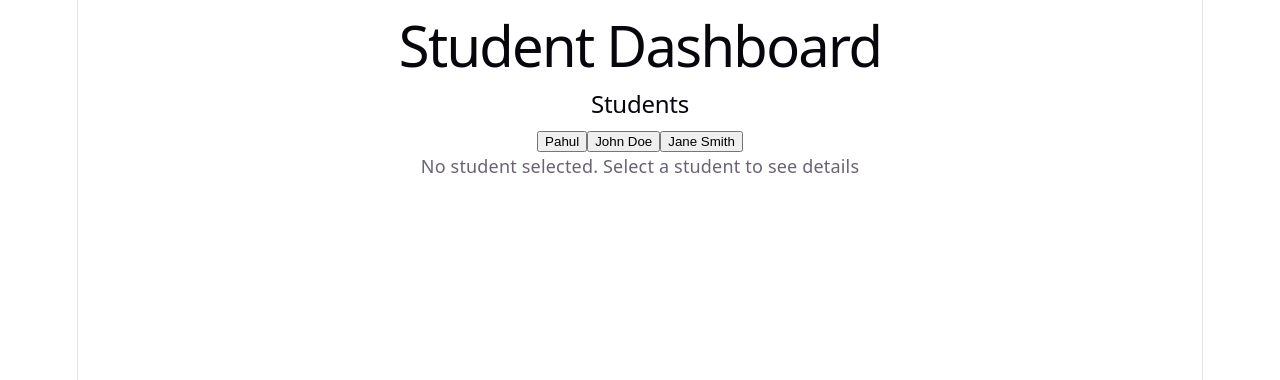
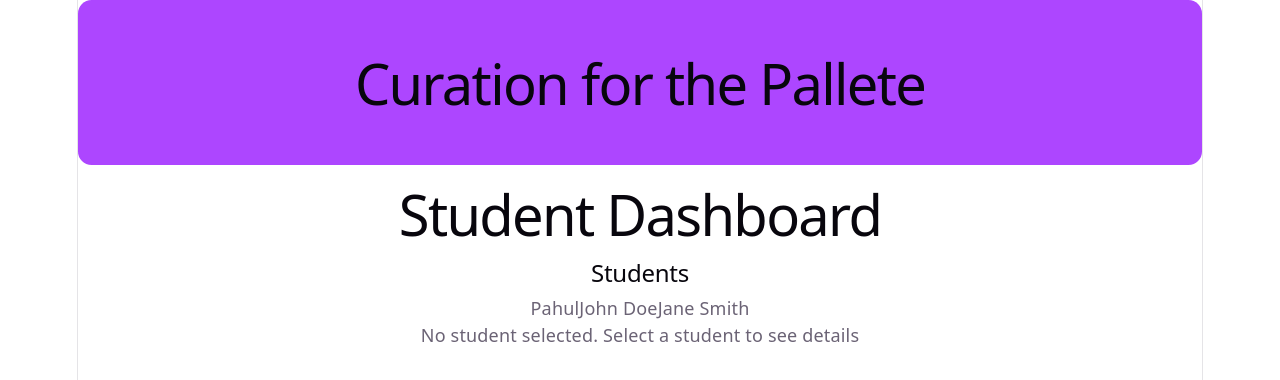
Before and after one commit to pahulmeet-singh/INT252, a React (Vite) app in the folder reactet/: page / in a window 1280 px wide. Shown: the top 380 px of the page. Built offline with nearby package versions, Linux system fonts and the light colour scheme.

Commit message:
tailwind css in the old project's APP.jsx

```diff
--- a/reactet/package.json
+++ b/reactet/package.json
@@ -10,8 +10,10 @@
     "preview": "vite preview"
   },
   "dependencies": {
+    "@tailwindcss/vite": "^4.3.3",
     "react": "^19.2.8",
-    "react-dom": "^19.2.8"
+    "react-dom": "^19.2.8",
+    "tailwindcss": "^4.3.3"
   },
   "devDependencies": {
     "@eslint/js": "^10.0.1",
--- a/reactet/src/App.jsx
+++ b/reactet/src/App.jsx
@@ -210,6 +210,57 @@
 
 
 // lifting state up in component hierarchies
+// import {useState} from 'react';
+// import StudentList from './components/StudentList';
+// import StudentDetails from './components/StudentDetails';
+// function App() {
+//   const students=[
+//     {
+//       id:1,
+//       name:"Pahul",
+//       course:"CSE",
+//       rollNo:"101"
+//     },
+//     {
+//       id:2,
+//       name:"John Doe",
+//       course:"ECE",
+//       rollNo:"102",
+//     },
+//     {
+//       id:3,
+//       name:"Jane Smith",
+//       course:"ME",
+//       rollNo:"103",
+//     },
+//   ];
+
+//   const [selectedStudent, setSelectedStudent] = useState(null);
+//   return (
+//     <div>
+//       <h1>Student Dashboard</h1>
+//       <StudentList
+//         students={students}
+//         onSelectStudent={setSelectedStudent}
+//       />
+//       <StudentDetails student={selectedStudent} />
+//     </div>
+//   )
+// }
+// export default App;
+
+// components are reusable pieces of code that can be used to build the UI of a React application.
+// They can be functional components or class components.
+// Functional components are simpler and are recommended for most use cases. They can accept props and return JSX to render the UI.
+// Class components are more complex and have additional features like state and lifecycle methods, but they are less commonly used in modern React development.
+
+//the reason we have only one index.html file in the public folder is because React applications are single-page applications (SPAs). In an SPA, the entire application is loaded into a single HTML page, and React handles the rendering of different components and views dynamically without requiring multiple HTML files. The index.html file serves as the entry point for the React application, and React takes care of updating the content on the page based on user interactions and state changes. This approach allows for a smoother user experience and faster navigation within the application.
+
+
+// ---------------------------------------------------------------------------------------------
+
+// TAILWIND CSS
+
 import {useState} from 'react';
 import StudentList from './components/StudentList';
 import StudentDetails from './components/StudentDetails';
@@ -238,7 +289,12 @@ function App() {
   const [selectedStudent, setSelectedStudent] = useState(null);
   return (
     <div>
-      <h1>Student Dashboard</h1>
+      <div className="bg-purple-500 px-10 py-5 mb-8 rounded-xl text-center">
+        <h1 className="text-white text-5xl font-bold m-0">
+          Curation for the Pallete
+        </h1>
+      </div>
+      <h1> Student Dashboard</h1>
       <StudentList
         students={students}
         onSelectStudent={setSelectedStudent}
@@ -248,10 +304,3 @@ function App() {
   )
 }
 export default App;
-
-// components are reusable pieces of code that can be used to build the UI of a React application.
-// They can be functional components or class components.
-// Functional components are simpler and are recommended for most use cases. They can accept props and return JSX to render the UI.
-// Class components are more complex and have additional features like state and lifecycle methods, but they are less commonly used in modern React development.
-
-//the reason we have only one index.html file in the public folder is because React applications are single-page applications (SPAs). In an SPA, the entire application is loaded into a single HTML page, and React handles the rendering of different components and views dynamically without requiring multiple HTML files. The index.html file serves as the entry point for the React application, and React takes care of updating the content on the page based on user interactions and state changes. This approach allows for a smoother user experience and faster navigation within the application.
--- a/reactet/src/index.css
+++ b/reactet/src/index.css
@@ -1,3 +1,4 @@
+@import "tailwindcss";
 :root {
   --text: #6b6375;
   --text-h: #08060d;
--- a/reactet/vite.config.js
+++ b/reactet/vite.config.js
@@ -1,7 +1,9 @@
+import tailwindcss from '@tailwindcss/vite'
+
 import react from '@vitejs/plugin-react'
 import { defineConfig } from 'vite'
 
 // https://vite.dev/config/
 export default defineConfig({
-  plugins: [react()],
+  plugins: [react(), tailwindcss()],
 })
```
Also changed, not shown: 1 other file (tests, documents, lock files or other folders).
